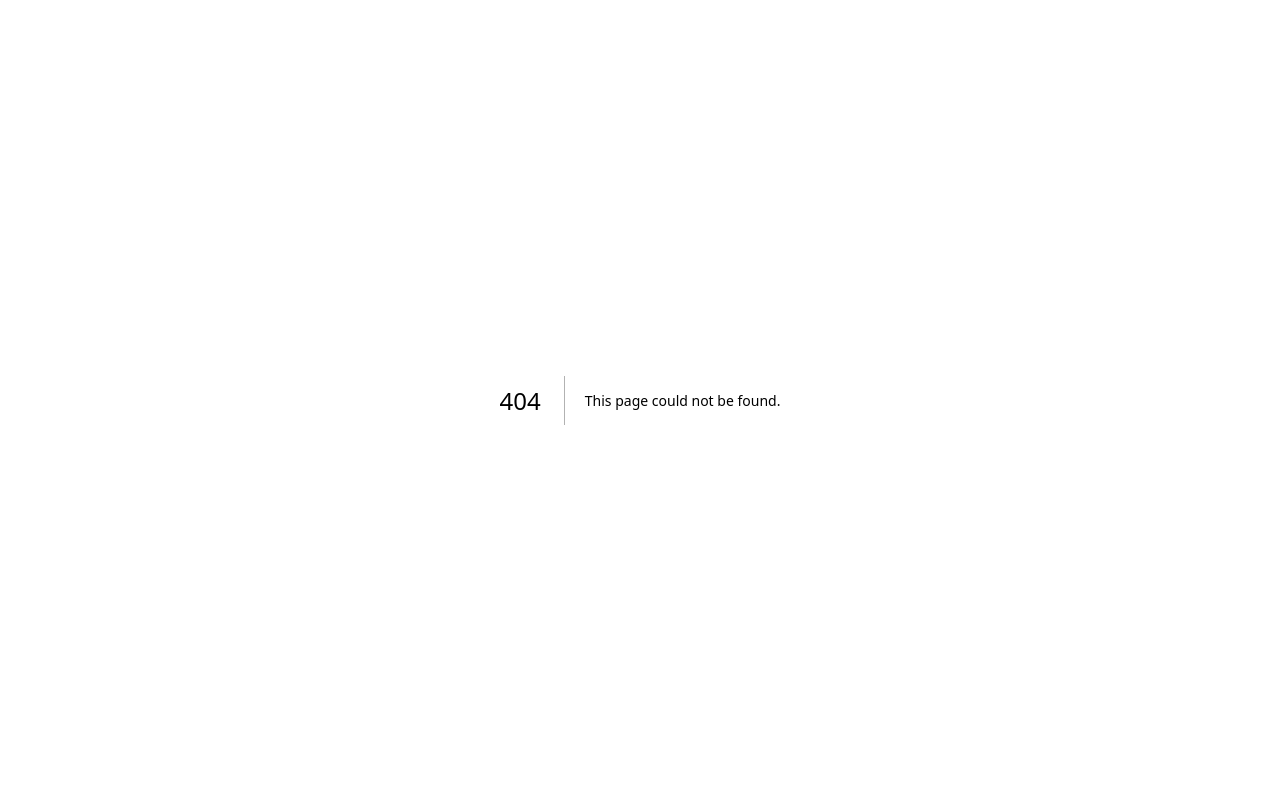
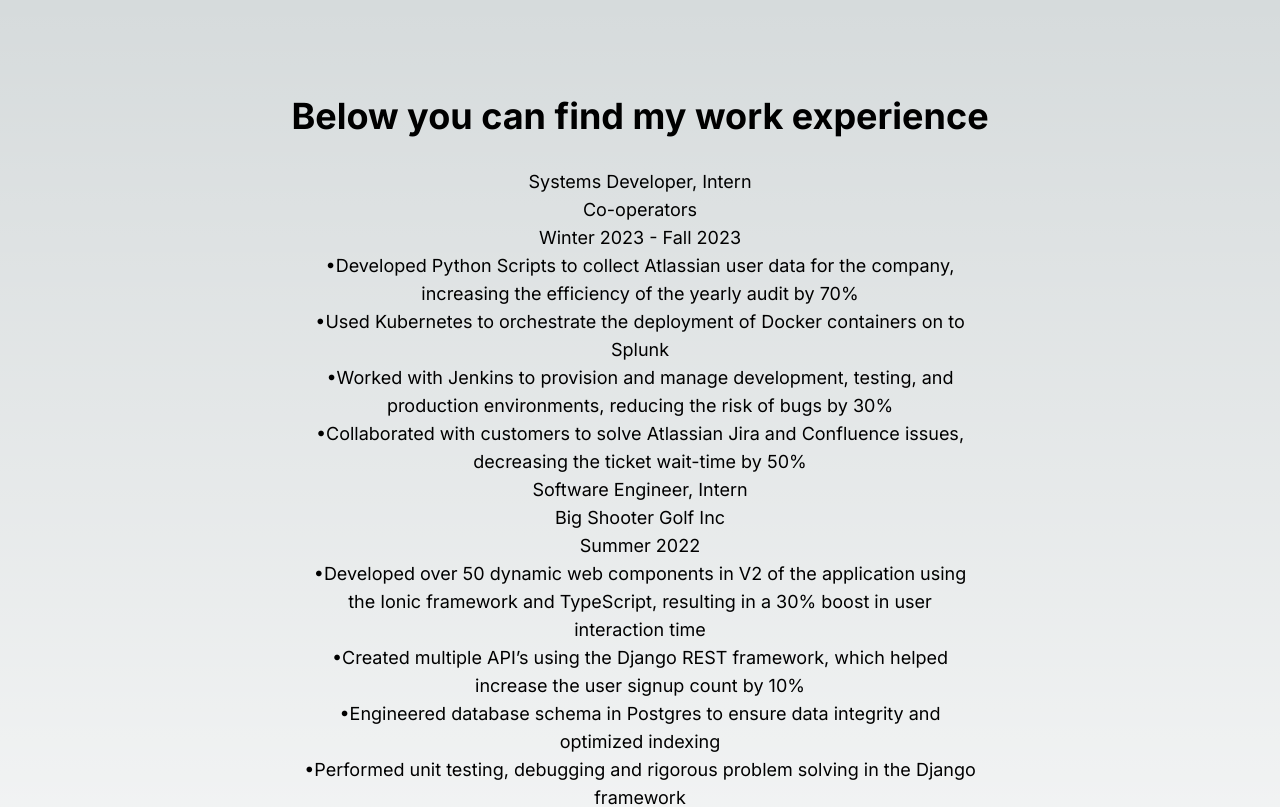
Before and after one commit to philiposa/portfolio, a Next.js app: page /work in a window 1280 px wide. Before the commit this address had no page. Shown: the top 807 px of the page. Built offline with nearby package versions, Linux system fonts and the light colour scheme.

Commit message:
Added a work experience section, populated it as well as projects and contact section (unformatted css)

```diff
--- /dev/null
+++ b/src/app/contact/page.tsx
@@ -0,0 +1,8 @@
+export default function Contact() {
+    return (
+        <main className="flex min-h-screen flex-col items-center justify-center p-24">
+        <h1 className="text-4xl font-bold mb-8">Below are my methods of contact, feel free to use whichever is preferred</h1>
+        <p className = "text-lg text-center max-w-2xl">Email: philiposabrha1@gmail.com <br/>Linkedin URL: www.linkedin.com/in/philipos-abrha <br/>Phone: 519-580-4370 </p>
+        </main>
+    );
+}
--- a/src/app/page.tsx
+++ b/src/app/page.tsx
@@ -7,6 +7,7 @@ export default function Home() {
       <p className="text-lg text-center max-w-xl mb-8"> Hi, my name is Philipos Abrha and I work as a Software/DevOps Engineer. <br/> Explore my work and learn more about me.</p>
       <nav className="flex space-x-6">
         <a href="/about" className="text-blue-600 underline"> About Me</a>
+        <a href="/work" className="text-blue-600 underline"> Work Experience</a>
         <a href="/projects" className="text-blue-600 underline"> Projects </a>
         <a href="/contact" className="text-blue-600 underline">Contact</a>
       </nav>
--- /dev/null
+++ b/src/app/projects/page.tsx
@@ -0,0 +1,17 @@
+export default function Projects() {
+    return(
+        <main className="flex min-h-screen flex-col items-center justify-center p-24">
+        <h1 className="text-4xl font-bold mb-8">Here are some personal projects I have worked on</h1>
+        <p className = "text-lg text-center max-w-2xl">
+            Autonomous Car Model (2022)
+            <br/>
+            •Constructed an autonomous car model equipped with an Arduino microcontroller
+            <br/>
+            •Integrated a LiDAR sensor to provide real-time distance measurement for course mapping
+            <br/>
+            •Programmed algorithms to interpret the LiDAR data and make instantaneous driving decisions, ensuring safe navigation with a 96% success rate
+        </p>
+        </main>
+
+    );
+}
--- /dev/null
+++ b/src/app/work/page.tsx
@@ -0,0 +1,50 @@
+export default function Work() {
+    return(
+        <main className="flex min-h-screen flex-col items-center justify-center p-24">
+        <h1 className="text-4xl font-bold mb-8">Below you can find my work experience</h1>
+        <p className = "text-lg text-center max-w-2xl">
+        Systems Developer, Intern
+        <br/>
+        Co-operators
+        <br/>
+        Winter 2023 - Fall 2023
+        <br/>
+        •Developed Python Scripts to collect Atlassian user data for the company, increasing the efficiency of the yearly audit by 70%
+        <br/>
+        •Used Kubernetes to orchestrate the deployment of Docker containers on to Splunk
+        <br/>
+        •Worked with Jenkins to provision and manage development, testing, and production environments, reducing the risk of bugs by 30%
+        <br/>
+        •Collaborated with customers to solve Atlassian Jira and Confluence issues, decreasing the ticket wait-time by 50%
+        <br/>
+        Software Engineer, Intern
+        <br/>
+        Big Shooter Golf Inc
+        <br/>
+        Summer 2022
+        <br/>
+        •Developed over 50 dynamic web components in V2 of the application using the Ionic framework and TypeScript, resulting in a 30% boost in user interaction time
+        <br/>
+        •Created multiple API’s using the Django REST framework, which helped increase the user signup count by 10%
+        <br/>
+        •Engineered database schema in Postgres to ensure data integrity and optimized indexing
+        <br/>
+        •Performed unit testing, debugging and rigorous problem solving in the Django framework
+        <br/>
+        Software Engineer, Intern
+        <br/>
+        Year Zero Studios
+        <br/>
+        Fall 2021
+        <br/>
+        •Successfully executed and delivered 20+ critical enhancements for the company website using TypeScript and React within a Linux environment, addressing key Jira tickets
+        <br/>
+        •Designed multiple pages using CSS and HTML, increasing the total user count by 25%
+        <br/>
+        •Conducted over 40 code review sessions with developers to debug and optimize code
+        <br/>
+        •Collaborated with UX engineers in Figma to design and iterate user interfaces
+        </p>
+        </main>
+    );
+}
```
